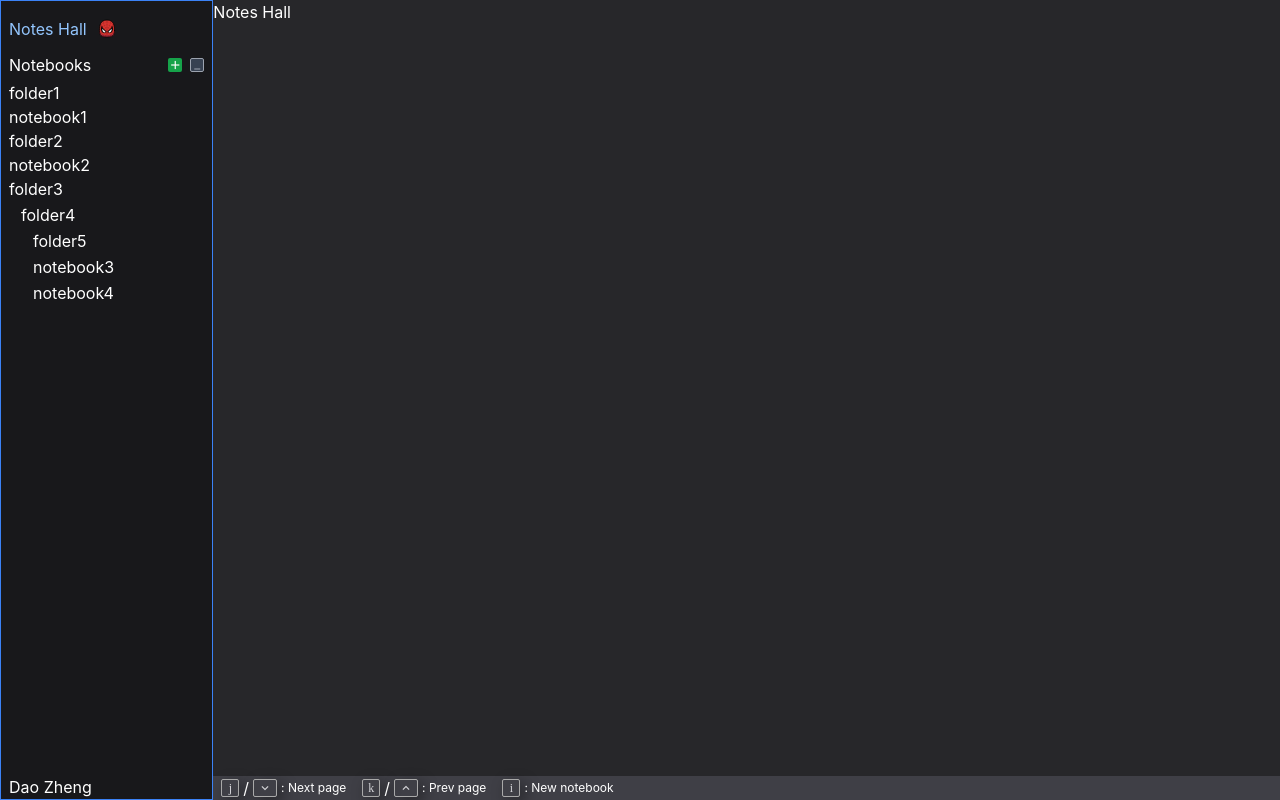
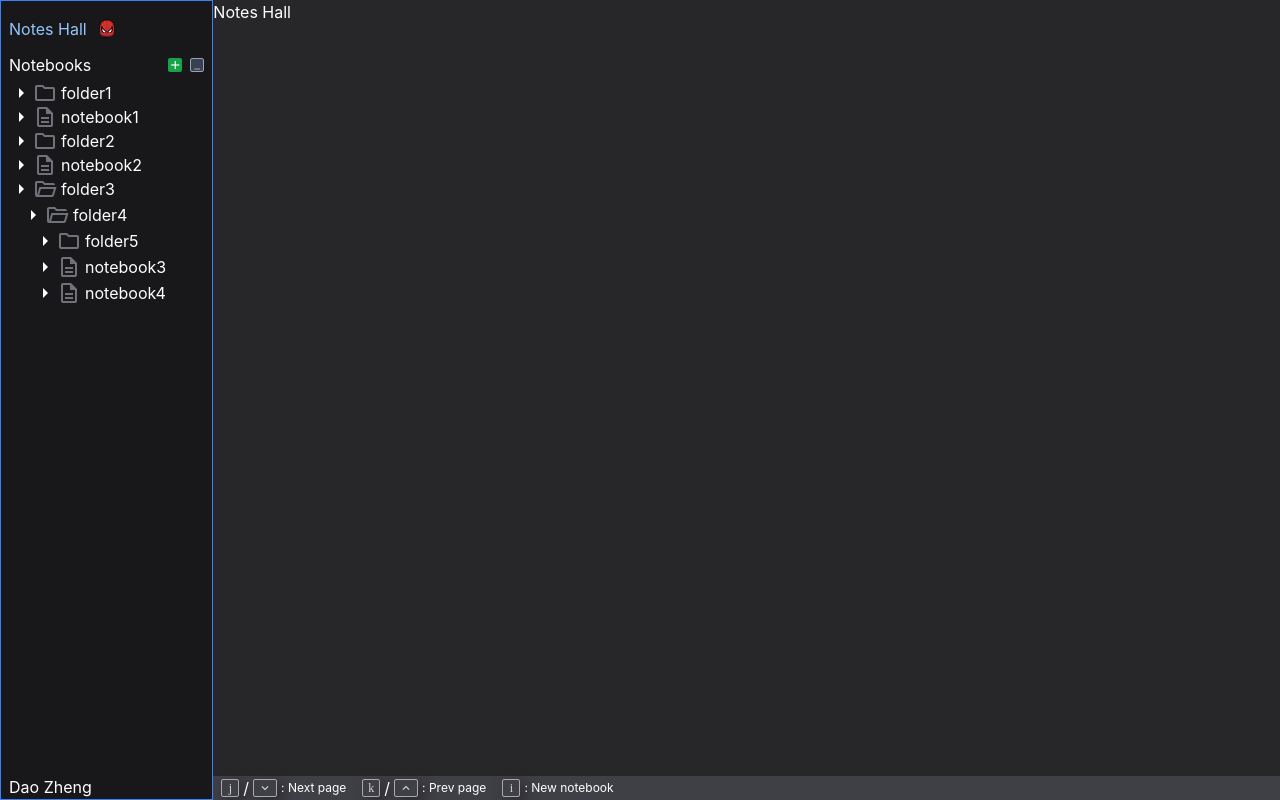
Before and after one commit to daoyzheng/notecraft, a React (Vite) app: page / in a window 1280 px wide. Built offline with nearby package versions, Linux system fonts and the light colour scheme.

Commit message:
Refactor notebook list navigation

```diff
--- a/index.html
+++ b/index.html
@@ -7,6 +7,7 @@
     <title>Vite App</title>
     <link href="https://fonts.googleapis.com/icon?family=Material+Icons+Outlined"
       rel="stylesheet">
+    <link rel="stylesheet" href="https://fonts.googleapis.com/css2?family=Material+Symbols+Outlined:opsz,wght,FILL,GRAD@40,100,1,-25" />
     <link href="https://fonts.googleapis.com/icon?family=Material+Icons"
       rel="stylesheet">
   </head>
--- a/src/components/directoryTree/DirectoryTree.tsx
+++ b/src/components/directoryTree/DirectoryTree.tsx
@@ -2,18 +2,27 @@ import { IDirectoryItem } from "../../interfaces/note"
 
 interface Props {
   directoryItems: IDirectoryItem[]
+  selectedItem: IDirectoryItem|null
 }
-const DirectoryTree = ({ directoryItems }: Props) => {
+const DirectoryTree = ({ directoryItems, selectedItem }: Props) => {
   return (
     <ul>
       {
         directoryItems.map(item => {
           return (
             <li key={item.id}>
-              { item.name }
+              <div className="flex items-center">
+                <i className="material-symbols-outlined cursor-pointer">arrow_right</i>
+                <i className="material-symbols-outlined mr-1 text-zinc-500">{ item.isFolder ? item.expand ? 'folder_open' : 'folder' : 'description'}</i>
+                { item.name }
+                {
+                  selectedItem && selectedItem.id === item.id &&
+                  <i className="material-icons-outlined">arrow_left</i>
+                }
+              </div>
               {
                 item.children.length > 0 &&
-                <DirectoryTree directoryItems={item.children} />
+                <DirectoryTree directoryItems={item.children} selectedItem={selectedItem}/>
               }
             </li>
           )
--- a/src/components/notebookList/NotebookList.tsx
+++ b/src/components/notebookList/NotebookList.tsx
@@ -1,6 +1,8 @@
 import { observer } from "mobx-react-lite"
+import { useState } from "react"
 import { IDirectoryItem } from "../../interfaces/note"
 import GlobalNavigationStore from "../../store/GlobalNavigationStore"
+import NotebookListStore from "../../store/NotebookListStore"
 import DirectoryTree from "../directoryTree/DirectoryTree"
 import useNotebookListKeybind from "./NotebookListKeybind"
 
@@ -9,13 +11,19 @@ interface Props {
   isActive: boolean
 }
 const NotebookList = observer(({ notebookList, isActive }: Props) => {
+  const [selectedItem, setSelectedItem] = useState<IDirectoryItem|null>(null)
   const globalNavigationStore = GlobalNavigationStore
+  const notebookListStore = NotebookListStore
   useNotebookListKeybind({
+    notebookListStore,
+    notebookList,
+    selectedItem,
+    setSelectedItem,
     globalNavigationStore,
     isActive
   })
   return (
-    <DirectoryTree directoryItems={notebookList}/>
+    <DirectoryTree directoryItems={notebookList} selectedItem={selectedItem}/>
   )
 })
 
--- a/src/components/notebookList/NotebookListKeybind.ts
+++ b/src/components/notebookList/NotebookListKeybind.ts
@@ -1,16 +1,91 @@
-import { useEffect } from "react"
+import { Dispatch, SetStateAction, useEffect } from "react"
+import { IDirectoryItem } from "../../interfaces/note"
 import GlobalNavigationStore from "../../store/GlobalNavigationStore"
+import NotebookListStore from "../../store/NotebookListStore"
 
 interface Props {
   globalNavigationStore: typeof GlobalNavigationStore
+  notebookListStore: typeof NotebookListStore
   isActive: boolean
+  notebookList: IDirectoryItem[]
+  selectedItem: IDirectoryItem | null
+  setSelectedItem: Dispatch<SetStateAction<IDirectoryItem|null>>
 }
 const useNotebookListKeybind = ({
+  notebookListStore,
   globalNavigationStore,
-  isActive
+  isActive,
+  notebookList,
+  selectedItem,
+  setSelectedItem
 }: Props) => {
+  function moveToNextItem() {
+    if (!selectedItem) {
+      setSelectedItem(notebookList[0])
+      return
+    }
+    if (selectedItem.isFolder) {
+      moveToNextItemWhenSelectedItemIsFolder()
+      return
+    }
+    moveToNextItemWhenSelectedItemIsNotFolder()
+  }
+
+  function moveToNextItemWhenSelectedItemIsFolder() {
+    if (selectedItem!.expand) {
+      setSelectedItem(selectedItem!.children[0])
+      return
+    }
+    const folder = notebookListStore.getNotebookParent(notebookList, selectedItem!.id)
+    if (!folder) {
+      moveToNextRootItem()
+      return
+    }
+    const selectedItemIndex = folder.children.findIndex(c => c.id === selectedItem!.id)
+    if (selectedItemIndex !== folder.children.length - 1) {
+      setSelectedItem(folder.children[selectedItemIndex+1])
+      return
+    }
+  }
+
+  function moveToNextItemWhenSelectedItemIsNotFolder() {
+    const folder = notebookListStore.getNotebookParent(notebookList, selectedItem!.id)
+    if (!folder) {
+      moveToNextRootItem()
+      return
+    }
+    const selectedItemIndex = folder.children.findIndex(c => c.id === selectedItem!.id)
+    if (selectedItemIndex !== folder.children.length - 1) {
+      setSelectedItem(folder.children[selectedItemIndex+1])
+      return
+    }
+    const parentFolder = notebookListStore.getNotebookParent(notebookList, folder.id)
+    if (!parentFolder) {
+      moveToNextRootItem()
+      return
+    }
+    const childItemIndex = parentFolder.children.findIndex(c => c.id === folder.id)
+    if (childItemIndex !== parentFolder.children.length - 1) {
+      setSelectedItem(parentFolder.children[selectedItemIndex+1])
+      return
+    }
+  }
+
+  function moveToNextRootItem() {
+    const selectedItemIndex = notebookList.findIndex(n => n.id === selectedItem!.id)
+    if (notebookList.length - 1 === selectedItemIndex) return
+    setSelectedItem(notebookList[selectedItemIndex+1])
+  }
+
+
   function handleKeyPress (e: KeyboardEvent) {
-    console.log('dirTreeEvent', e.key)
+    switch(e.key.toLocaleLowerCase()) {
+      case 'arrowdown':
+      case 'j': {
+        if (notebookList.length === 0) return
+        moveToNextItem()
+      }
+    }
   }
   useEffect(() => {
     if (isActive && globalNavigationStore.isInGlobalMenu) {
@@ -19,7 +94,7 @@ const useNotebookListKeybind = ({
     return () => {
       document.removeEventListener('keydown', handleKeyPress)
     }
-  })
+  }, [selectedItem, notebookList])
 }
 
 export default useNotebookListKeybind
--- /dev/null
+++ b/src/store/NotebookListStore.ts
@@ -0,0 +1,24 @@
+import { action, makeObservable } from "mobx";
+import { IDirectoryItem } from "../interfaces/note";
+
+class NotebookListStore {
+  constructor() {
+    makeObservable(this, {
+      getNotebookParent: action
+    })
+  }
+  getNotebookParent(notebookList: IDirectoryItem[], id: number): null|IDirectoryItem {
+    return getNotebookParentHelper(notebookList, id)
+  }
+}
+
+function getNotebookParentHelper(items: IDirectoryItem[], id: number): IDirectoryItem|null {
+  const folders = items.filter(item => item.isFolder)
+  for (const folder of folders) {
+    if (folder.children.some(c => c.id === id)) return folder
+    return getNotebookParentHelper(folder.children, id)
+  }
+  return null
+}
+
+export default new NotebookListStore()
--- a/src/utils/mock.ts
+++ b/src/utils/mock.ts
@@ -166,13 +166,13 @@ export const notebookListMock : IDirectoryItem[] = [
     id: 3,
     name: 'folder3',
     isFolder: true,
-    expand: false,
+    expand: true,
     children: [
       {
         id: 4,
         name: 'folder4',
         isFolder: true,
-        expand: false,
+        expand: true,
         children: [
           {
             id: 5,
```
